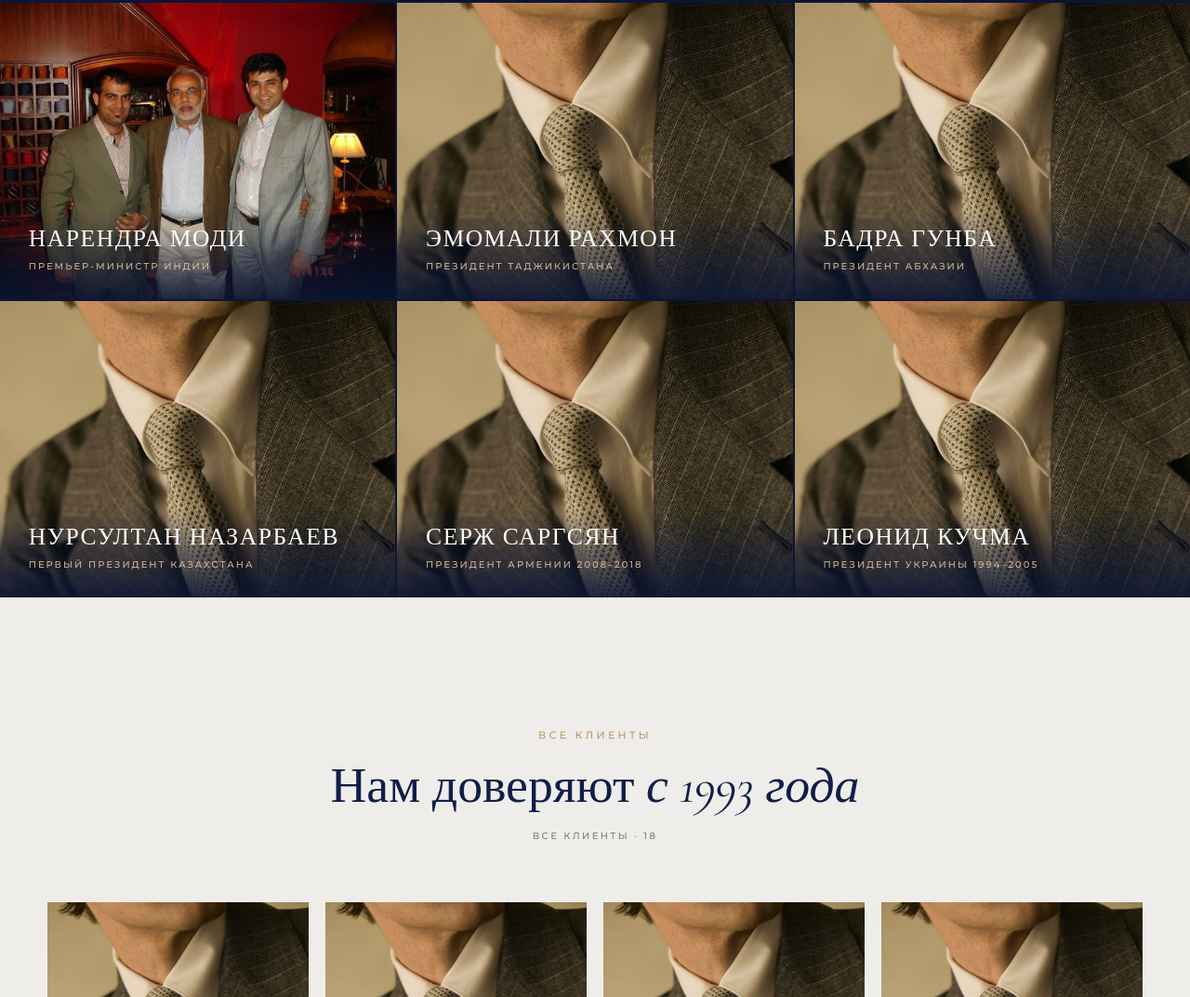
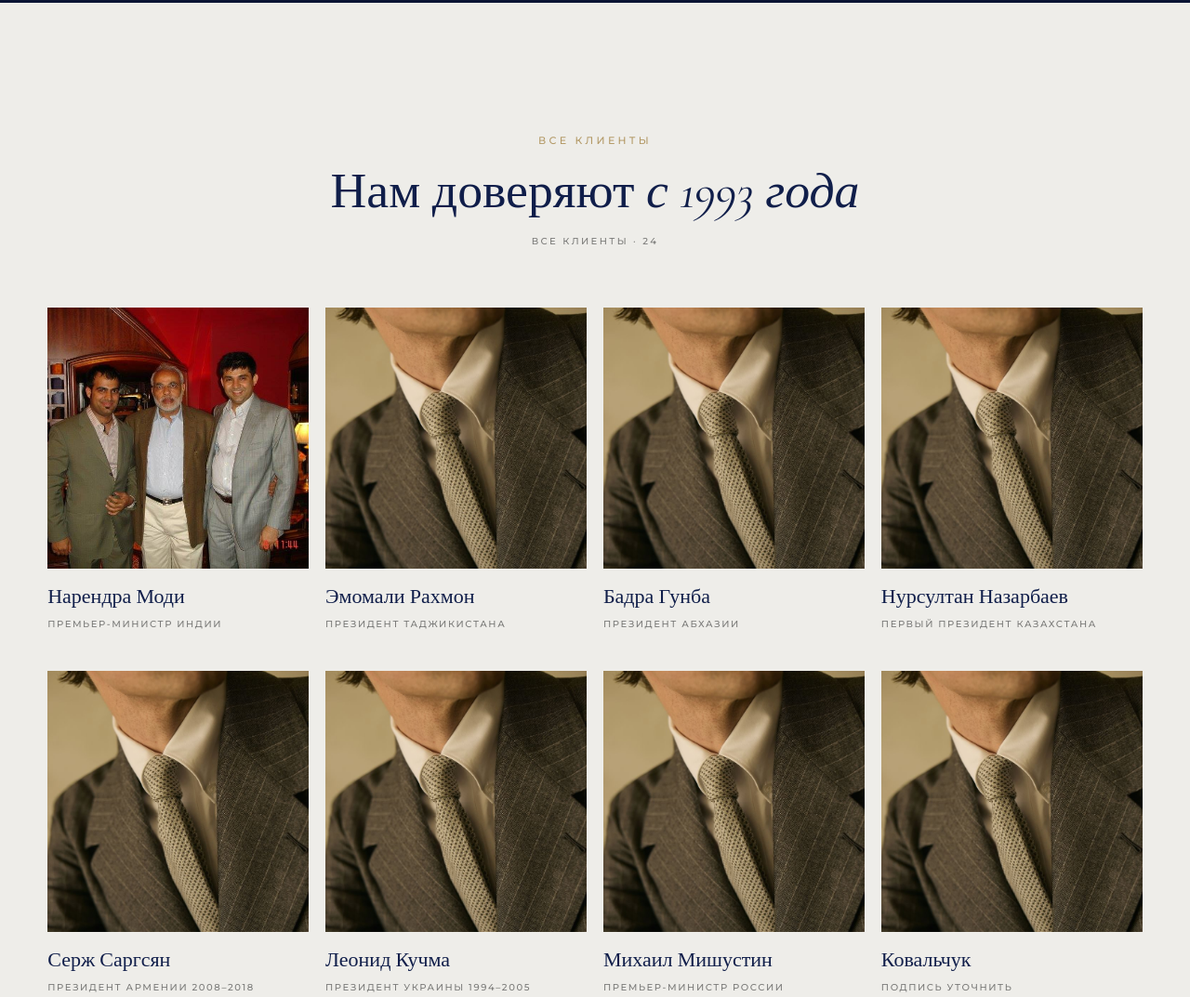
Before and after one commit to Ivanweb1/suit-tailoring-site, a plain HTML site: page clients.html in a window 1280 px wide. Shown: the part 701-1774 px from the top of the page at 93% size. Drawn offline with nearby package versions, Linux system fonts and the light colour scheme.

Commit message:
Клиенты: убран верхний блок с шестью плитками, фильтр без прокрутки вниз
Co-Authored-By: Claude Opus 5.5 <noreply@anthropic.com>

```diff
--- a/assets/css/clients.css
+++ b/assets/css/clients.css
@@ -1,22 +1,6 @@
 /* VESTORO — страница «Клиенты VESTORO». Общие стили — в main.css и pages.css; заголовки секций, подписка, запись и SEO — в history.css */
 
-/* 3. Верхний ярус: шесть крупных плиток 3 × 2 во всю ширину */
-.c-top { background: var(--navy-deep); }
-.c-top__grid { list-style: none; margin: 0; padding: 0; display: grid; grid-template-columns: repeat(3, 1fr); gap: 2px; }
-.c-tile {
-  position: relative; display: block; width: 100%; aspect-ratio: 4 / 3; overflow: hidden; text-align: left; color: #fff;
-  background: linear-gradient(160deg, #1a2a5c, var(--navy-deep));
-}
-.c-tile img { position: absolute; inset: 0; width: 100%; height: 100%; object-fit: cover; object-position: center 22%; transition: transform 1.2s var(--ease); }
-/* Мягкий тёмный градиент только на нижней четверти — под имя */
-.c-tile::after { content: ""; position: absolute; inset: 0; background: linear-gradient(to top, rgba(11, 21, 52, .88) 0%, rgba(11, 21, 52, .45) 15%, rgba(11, 21, 52, 0) 30%); }
-.c-tile:hover img { transform: scale(1.04); }
-.c-tile__cap { position: absolute; z-index: 1; left: clamp(20px, 2.4vw, 36px); right: clamp(20px, 2.4vw, 36px); bottom: clamp(20px, 2.2vw, 32px); }
-.c-tile__name { display: block; text-transform: uppercase; letter-spacing: .06em; font: var(--serif-w) calc(clamp(22px, 2vw, 30px) * var(--serif-scale))/1.1 var(--serif); }
-.c-tile__role { display: block; margin-top: 8px; font: 500 10px/1.5 var(--sans); letter-spacing: .2em; text-transform: uppercase; color: var(--gold-light); opacity: .85; transition: opacity var(--t) var(--ease); }
-.c-tile:hover .c-tile__role { opacity: 1; }
-
-/* 4. Нижний ярус: квадратный кроп, имя и должность под фото */
+/* 3. Все клиенты: квадратный кроп, имя и должность под фото */
 .c-all { padding: clamp(96px, 11vw, 160px) var(--gutter); color: var(--navy); }
 .c-all__status { margin: 18px 0 0; font: 500 10px/1.4 var(--sans); letter-spacing: .24em; text-transform: uppercase; color: var(--muted); }
 .c-grid {
@@ -89,14 +73,6 @@
 }
 
 @media (max-width: 720px) {
-
-  .c-top__grid { grid-template-columns: 1fr 1fr; }
-  .c-tile { aspect-ratio: 3 / 4; }
-  .c-tile:first-child img { object-position: 50% 30%; }
-  .c-tile__cap { left: 14px; right: 14px; bottom: 14px; }
-  .c-tile__name { font-size: 18px; }
-  .c-tile__role { font-size: 9px; letter-spacing: .12em; }
-
   .c-all { padding-left: 16px; padding-right: 16px; }
   .c-grid { grid-template-columns: repeat(2, minmax(0, 1fr)); gap: 28px 12px; }
   .c-card__name { margin-top: 14px; font-size: 19px; }
--- a/assets/js/clients.js
+++ b/assets/js/clients.js
@@ -26,14 +26,13 @@
   const MIN_PER_TAG = 3; // тег с одним-двумя именами выглядит пустым — не показываем
   const PAGE = 15;       // столько карточек нижнего яруса видно сразу, остальные — по «Все клиенты»
 
-  /* ---------- Фильтр нижнего яруса ---------- */
+  /* ---------- Фильтр по сферам ---------- */
   const grid = document.getElementById('clientsGrid');
   const cards = [...grid.children];
   const filter = document.getElementById('clientsFilter');
   const tags = [...filter.querySelectorAll('[data-sphere-tag]')];
   const more = document.getElementById('clientsMore');
   const status = document.getElementById('clientsStatus');
-  const section = document.getElementById('all');
   let current = 'all';
   let expanded = false;
 
@@ -68,8 +67,6 @@
       const url = new URL(location.href);
       if (current === 'all') url.searchParams.delete('sphere'); else url.searchParams.set('sphere', current);
       history.replaceState(null, '', url);
-      // Верхний ярус фильтр не трогает — показываем, что изменилось ниже
-      if (section.getBoundingClientRect().top > window.innerHeight * 0.5) section.scrollIntoView({ behavior: 'smooth' });
     }
     render(byClick);
   };
--- a/clients.html
+++ b/clients.html
@@ -286,19 +286,8 @@
       </nav>
     </section>
 
-    <!-- 3. Верхний ярус: витрина, всегда одинаковая. Фото — заглушки, кроме Моди (архив заказчика) -->
-    <section class="c-top" aria-label="Главы государств — клиенты VESTORO">
-      <ul class="c-top__grid">
-        <li><button class="c-tile" type="button" data-client="modi" data-sphere="politika"><img src="assets/img/history/archive/modi.jpg" alt="Нарендра Моди с Джимми Котвани в ателье"><span class="c-tile__cap"><span class="c-tile__name" data-name>Нарендра Моди</span><span class="c-tile__role" data-role>Премьер-министр Индии</span></span></button></li>
-        <li><button class="c-tile" type="button" data-client="rahmon" data-sphere="politika"><img src="assets/img/client-placeholder.jpg" alt=""><span class="c-tile__cap"><span class="c-tile__name" data-name>Эмомали Рахмон</span><span class="c-tile__role" data-role>Президент Таджикистана</span></span></button></li>
-        <li><button class="c-tile" type="button" data-client="gunba" data-sphere="politika"><img src="assets/img/client-placeholder.jpg" alt=""><span class="c-tile__cap"><span class="c-tile__name" data-name>Бадра Гунба</span><span class="c-tile__role" data-role>Президент Абхазии</span></span></button></li>
-        <li><button class="c-tile" type="button" data-client="nazarbayev" data-sphere="politika"><img src="assets/img/client-placeholder.jpg" alt="" loading="lazy"><span class="c-tile__cap"><span class="c-tile__name" data-name>Нурсултан Назарбаев</span><span class="c-tile__role" data-role>Первый Президент Казахстана</span></span></button></li>
-        <li><button class="c-tile" type="button" data-client="sargsyan" data-sphere="politika"><img src="assets/img/client-placeholder.jpg" alt="" loading="lazy"><span class="c-tile__cap"><span class="c-tile__name" data-name>Серж Саргсян</span><span class="c-tile__role" data-role>Президент Армении 2008–2018</span></span></button></li>
-        <li><button class="c-tile" type="button" data-client="kuchma" data-sphere="politika"><img src="assets/img/client-placeholder.jpg" alt="" loading="lazy"><span class="c-tile__cap"><span class="c-tile__name" data-name>Леонид Кучма</span><span class="c-tile__role" data-role>Президент Украины 1994–2005</span></span></button></li>
-      </ul>
-    </section>
 
-    <!-- 4. Нижний ярус. data-sphere — сфера для фильтра; пусто — пока не уточнена, клиент виден только во «Все» -->
+    <!-- 3. Все клиенты (главы государств — первыми). data-sphere — сфера для фильтра; пусто — пока не уточнена, клиент виден только во «Все» -->
     <section class="c-all" id="all">
       <div class="h-head reveal">
         <p class="eyebrow">Все клиенты</p>
@@ -306,6 +295,12 @@
         <p class="c-all__status" id="clientsStatus" aria-live="polite"></p>
       </div>
       <ul class="c-grid" id="clientsGrid">
+        <li data-sphere="politika"><button class="c-card" type="button" data-client="modi"><span class="c-card__photo"><img src="assets/img/history/archive/modi.jpg" alt="Нарендра Моди с Джимми Котвани в ателье" loading="lazy"></span><span class="c-card__name" data-name>Нарендра Моди</span><span class="c-card__role" data-role>Премьер-министр Индии</span></button></li>
+        <li data-sphere="politika"><button class="c-card" type="button" data-client="rahmon"><span class="c-card__photo"><img src="assets/img/client-placeholder.jpg" alt="" loading="lazy"></span><span class="c-card__name" data-name>Эмомали Рахмон</span><span class="c-card__role" data-role>Президент Таджикистана</span></button></li>
+        <li data-sphere="politika"><button class="c-card" type="button" data-client="gunba"><span class="c-card__photo"><img src="assets/img/client-placeholder.jpg" alt="" loading="lazy"></span><span class="c-card__name" data-name>Бадра Гунба</span><span class="c-card__role" data-role>Президент Абхазии</span></button></li>
+        <li data-sphere="politika"><button class="c-card" type="button" data-client="nazarbayev"><span class="c-card__photo"><img src="assets/img/client-placeholder.jpg" alt="" loading="lazy"></span><span class="c-card__name" data-name>Нурсултан Назарбаев</span><span class="c-card__role" data-role>Первый Президент Казахстана</span></button></li>
+        <li data-sphere="politika"><button class="c-card" type="button" data-client="sargsyan"><span class="c-card__photo"><img src="assets/img/client-placeholder.jpg" alt="" loading="lazy"></span><span class="c-card__name" data-name>Серж Саргсян</span><span class="c-card__role" data-role>Президент Армении 2008–2018</span></button></li>
+        <li data-sphere="politika"><button class="c-card" type="button" data-client="kuchma"><span class="c-card__photo"><img src="assets/img/client-placeholder.jpg" alt="" loading="lazy"></span><span class="c-card__name" data-name>Леонид Кучма</span><span class="c-card__role" data-role>Президент Украины 1994–2005</span></button></li>
         <li data-sphere="politika"><button class="c-card" type="button" data-client="mishustin"><span class="c-card__photo"><img src="assets/img/client-placeholder.jpg" alt="" loading="lazy"></span><span class="c-card__name" data-name>Михаил Мишустин</span><span class="c-card__role" data-role>Премьер-министр России</span></button></li>
         <li data-sphere=""><button class="c-card" type="button" data-client="kovalchuk"><span class="c-card__photo"><img src="assets/img/client-placeholder.jpg" alt="" loading="lazy"></span><span class="c-card__name" data-name>Ковальчук</span><span class="c-card__role" data-role>Подпись уточнить</span></button></li>
         <li data-sphere="politika"><button class="c-card" type="button" data-client="resin"><span class="c-card__photo"><img src="assets/img/client-placeholder.jpg" alt="" loading="lazy"></span><span class="c-card__name" data-name>Владимир Ресин</span><span class="c-card__role" data-role>Градостроитель</span></button></li>
```
Also changed, not shown: 1 other file.
